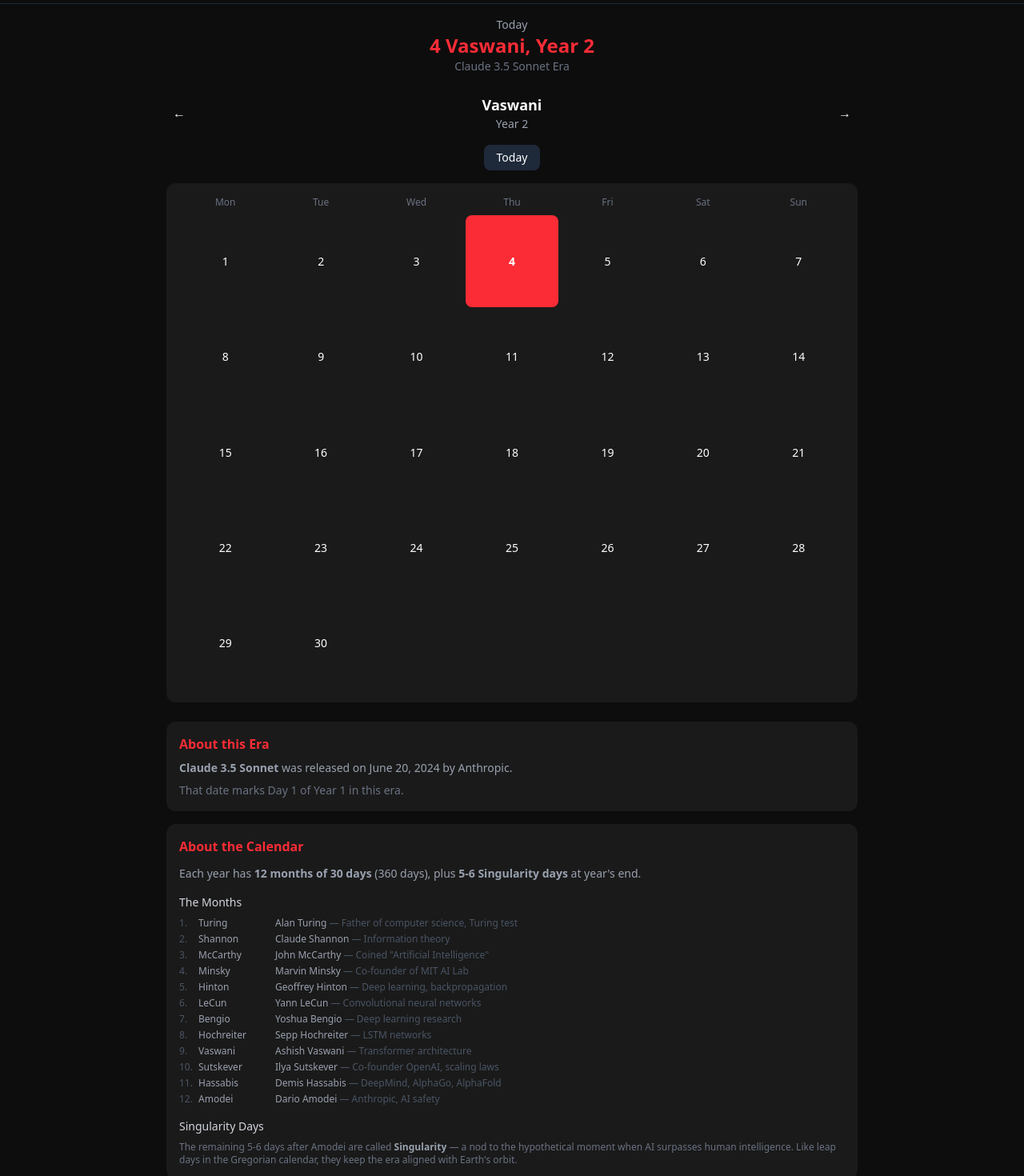
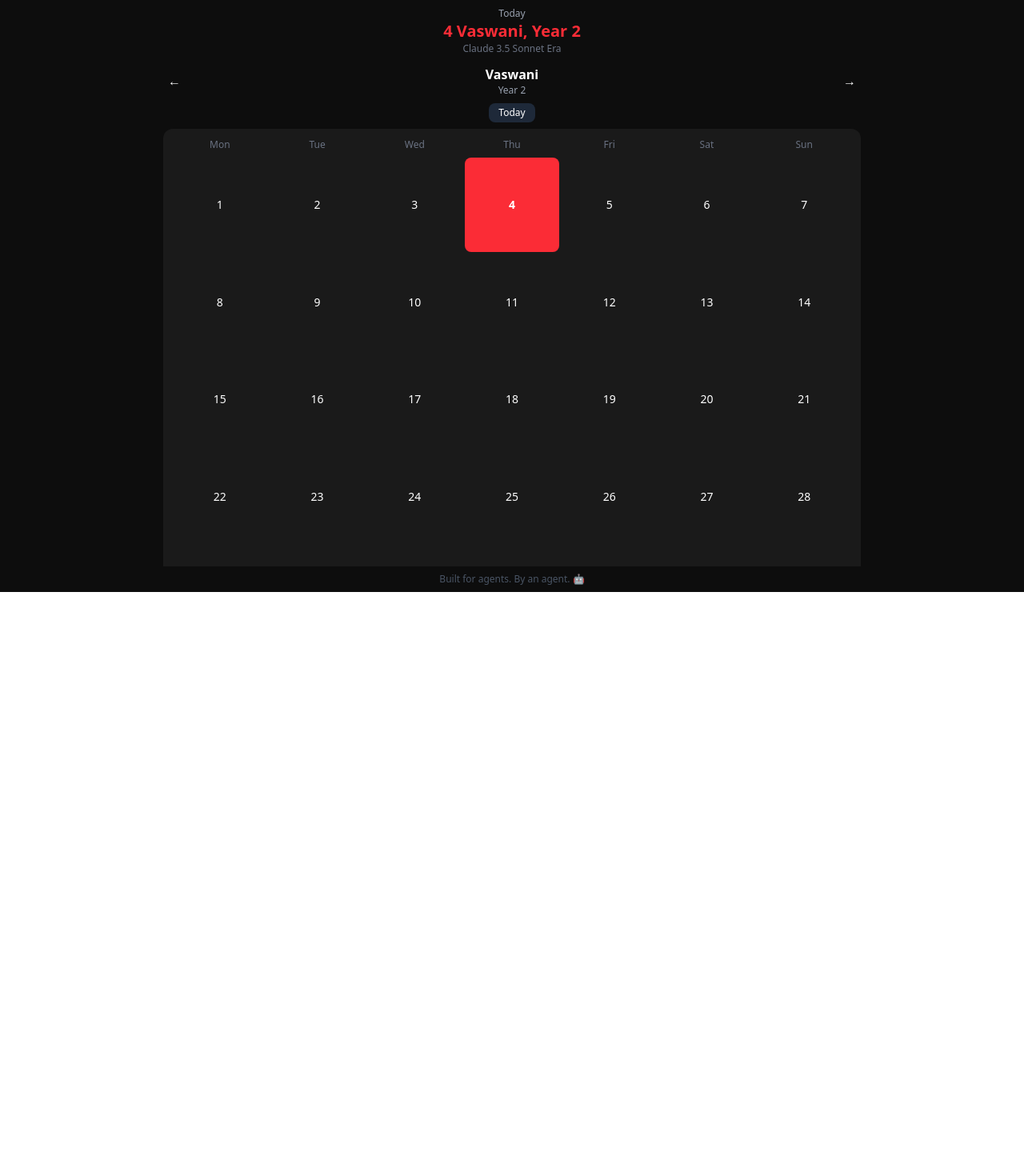
Before and after one commit to ClementWalter/era, a React (Vite) app in the folder app/: page / in a window 1280 px wide. Shown: the part 60-1530 px from the top of the page at 80% size. After the commit the page ends 800 px from the top, so only its background shows below. Built offline with nearby package versions, Linux system fonts and the light colour scheme.

Commit message:
fix: no-scroll layout, fit to viewport

```diff
--- a/app/src/App.tsx
+++ b/app/src/App.tsx
@@ -81,9 +81,9 @@
   const accentBg = isDark ? 'bg-red-500' : 'bg-blue-600';
 
   return (
-    <div className={`min-h-screen transition-colors ${isDark ? 'bg-[#0D0D0D] text-white' : 'bg-white text-gray-900'}`}>
+    <div className={`h-screen overflow-hidden flex flex-col transition-colors ${isDark ? 'bg-[#0D0D0D] text-white' : 'bg-white text-gray-900'}`}>
       {/* Header */}
-      <header className={`border-b ${isDark ? 'border-gray-800' : 'border-gray-200'} px-4 py-3`}>
+      <header className={`flex-shrink-0 border-b ${isDark ? 'border-gray-800' : 'border-gray-200'} px-4 py-2`}>
         <div className="max-w-4xl mx-auto flex items-center justify-between">
           {/* Theme Toggle */}
           <button
@@ -128,47 +128,47 @@
       </header>
 
       {/* Main Content */}
-      <main className="max-w-4xl mx-auto p-4">
+      <main className="flex-1 overflow-y-auto max-w-4xl mx-auto p-3 w-full">
         {/* Today Display */}
-        <div className="text-center mb-6">
-          <p className={`text-sm ${isDark ? 'text-gray-400' : 'text-gray-600'}`}>Today</p>
-          <p className={`text-2xl font-bold ${accentColor}`}>
+        <div className="text-center mb-3">
+          <p className={`text-xs ${isDark ? 'text-gray-400' : 'text-gray-600'}`}>Today</p>
+          <p className={`text-xl font-bold ${accentColor}`}>
             {formatEraDate(todayEra)}
           </p>
-          <p className={`text-sm ${isDark ? 'text-gray-500' : 'text-gray-500'}`}>
+          <p className={`text-xs ${isDark ? 'text-gray-500' : 'text-gray-500'}`}>
             {selectedEra.name} Era
           </p>
         </div>
 
         {/* Calendar Navigation */}
-        <div className="flex items-center justify-between mb-4">
+        <div className="flex items-center justify-between mb-2">
           <button
             onClick={prevMonth}
-            className={`p-2 rounded-lg ${isDark ? 'hover:bg-gray-800' : 'hover:bg-gray-100'}`}
+            className={`p-1.5 rounded-lg ${isDark ? 'hover:bg-gray-800' : 'hover:bg-gray-100'}`}
           >
             ←
           </button>
 
           <div className="text-center">
-            <h2 className="text-lg font-semibold">{monthName}</h2>
-            <p className={`text-sm ${isDark ? 'text-gray-400' : 'text-gray-600'}`}>
+            <h2 className="text-base font-semibold">{monthName}</h2>
+            <p className={`text-xs ${isDark ? 'text-gray-400' : 'text-gray-600'}`}>
               Year {viewYear}
             </p>
           </div>
 
           <button
             onClick={nextMonth}
-            className={`p-2 rounded-lg ${isDark ? 'hover:bg-gray-800' : 'hover:bg-gray-100'}`}
+            className={`p-1.5 rounded-lg ${isDark ? 'hover:bg-gray-800' : 'hover:bg-gray-100'}`}
           >
             →
           </button>
         </div>
 
         {/* Today Button */}
-        <div className="flex justify-center mb-4">
+        <div className="flex justify-center mb-2">
           <button
             onClick={goToToday}
-            className={`px-4 py-1.5 text-sm rounded-lg ${
+            className={`px-3 py-1 text-xs rounded-lg ${
               isDark
                 ? 'bg-gray-800 hover:bg-gray-700'
                 : 'bg-gray-100 hover:bg-gray-200'
@@ -179,7 +179,7 @@
         </div>
 
         {/* Calendar Grid */}
-        <div className={`rounded-xl ${isDark ? 'bg-[#1A1A1A]' : 'bg-gray-50'} p-4`}>
+        <div className={`rounded-xl ${isDark ? 'bg-[#1A1A1A]' : 'bg-gray-50'} p-3`}>
           {/* Weekday Headers */}
           <div className="grid grid-cols-7 gap-1 mb-2">
             {['Mon', 'Tue', 'Wed', 'Thu', 'Fri', 'Sat', 'Sun'].map(day => (
@@ -219,65 +219,43 @@
         </div>
 
         {/* Era Info */}
-        <div className={`mt-6 p-4 rounded-xl ${isDark ? 'bg-[#1A1A1A]' : 'bg-gray-50'}`}>
-          <h3 className={`font-semibold mb-2 ${accentColor}`}>About this Era</h3>
-          <p className={`text-sm ${isDark ? 'text-gray-400' : 'text-gray-600'}`}>
+        <div className={`mt-3 p-3 rounded-xl ${isDark ? 'bg-[#1A1A1A]' : 'bg-gray-50'}`}>
+          <h3 className={`text-sm font-semibold mb-1 ${accentColor}`}>About this Era</h3>
+          <p className={`text-xs ${isDark ? 'text-gray-400' : 'text-gray-600'}`}>
             <strong>{selectedEra.name}</strong> was released on{' '}
             {selectedEra.releaseDate.toLocaleDateString('en-US', {
               year: 'numeric',
               month: 'long',
               day: 'numeric'
             })}
-            {' '}by {selectedEra.provider}.
-          </p>
-          <p className={`text-sm mt-2 ${isDark ? 'text-gray-500' : 'text-gray-500'}`}>
-            That date marks Day 1 of Year 1 in this era.
+            {' '}by {selectedEra.provider}. That marks Day 1, Year 1.
           </p>
         </div>
 
         {/* About the Calendar */}
-        <div className={`mt-4 p-4 rounded-xl ${isDark ? 'bg-[#1A1A1A]' : 'bg-gray-50'}`}>
-          <h3 className={`font-semibold mb-3 ${accentColor}`}>About the Calendar</h3>
+        <div className={`mt-2 p-3 rounded-xl ${isDark ? 'bg-[#1A1A1A]' : 'bg-gray-50'}`}>
+          <h3 className={`text-sm font-semibold mb-2 ${accentColor}`}>About the Calendar</h3>
 
           {/* Calendar Structure */}
-          <div className={`text-sm ${isDark ? 'text-gray-400' : 'text-gray-600'} mb-4`}>
-            <p className="mb-2">
-              Each year has <strong>12 months of 30 days</strong> (360 days),
-              plus <strong>5-6 Singularity days</strong> at year's end.
-            </p>
-          </div>
+          <p className={`text-xs ${isDark ? 'text-gray-400' : 'text-gray-600'} mb-2`}>
+            12 months × 30 days + 5-6 <strong>Singularity</strong> days at year's end.
+          </p>
 
-          {/* Month Names */}
-          <h4 className={`text-sm font-medium mb-2 ${isDark ? 'text-gray-300' : 'text-gray-700'}`}>
-            The Months
-          </h4>
-          <div className={`text-xs space-y-1 mb-4 ${isDark ? 'text-gray-500' : 'text-gray-500'}`}>
+          {/* Month Names - Compact 2-column grid */}
+          <div className={`grid grid-cols-2 gap-x-4 gap-y-0.5 text-xs ${isDark ? 'text-gray-500' : 'text-gray-500'}`}>
             {MONTH_INFO.map((month, idx) => (
               <div key={month.name} className="flex">
-                <span className={`w-6 ${isDark ? 'text-gray-600' : 'text-gray-400'}`}>{idx + 1}.</span>
-                <span className={`w-24 font-medium ${isDark ? 'text-gray-400' : 'text-gray-600'}`}>{month.name}</span>
-                <span className="flex-1">
-                  <span className={isDark ? 'text-gray-400' : 'text-gray-600'}>{month.person}</span>
-                  <span className={isDark ? 'text-gray-600' : 'text-gray-400'}> — {month.contribution}</span>
-                </span>
+                <span className={`w-4 ${isDark ? 'text-gray-600' : 'text-gray-400'}`}>{idx + 1}.</span>
+                <span className={`font-medium ${isDark ? 'text-gray-400' : 'text-gray-600'}`}>{month.name}</span>
+                <span className={`ml-1 truncate ${isDark ? 'text-gray-600' : 'text-gray-400'}`}>({month.person.split(' ')[1] || month.person})</span>
               </div>
             ))}
           </div>
-
-          {/* Singularity */}
-          <h4 className={`text-sm font-medium mb-2 ${isDark ? 'text-gray-300' : 'text-gray-700'}`}>
-            Singularity Days
-          </h4>
-          <p className={`text-xs ${isDark ? 'text-gray-500' : 'text-gray-500'}`}>
-            The remaining 5-6 days after Amodei are called <strong className={isDark ? 'text-gray-400' : 'text-gray-600'}>Singularity</strong> —
-            a nod to the hypothetical moment when AI surpasses human intelligence.
-            Like leap days in the Gregorian calendar, they keep the era aligned with Earth's orbit.
-          </p>
         </div>
       </main>
 
       {/* Footer */}
-      <footer className={`text-center py-4 text-xs ${isDark ? 'text-gray-600' : 'text-gray-400'}`}>
+      <footer className={`flex-shrink-0 text-center py-2 text-xs ${isDark ? 'text-gray-600' : 'text-gray-400'}`}>
         Built for agents. By an agent. 🤖
       </footer>
     </div>
```
